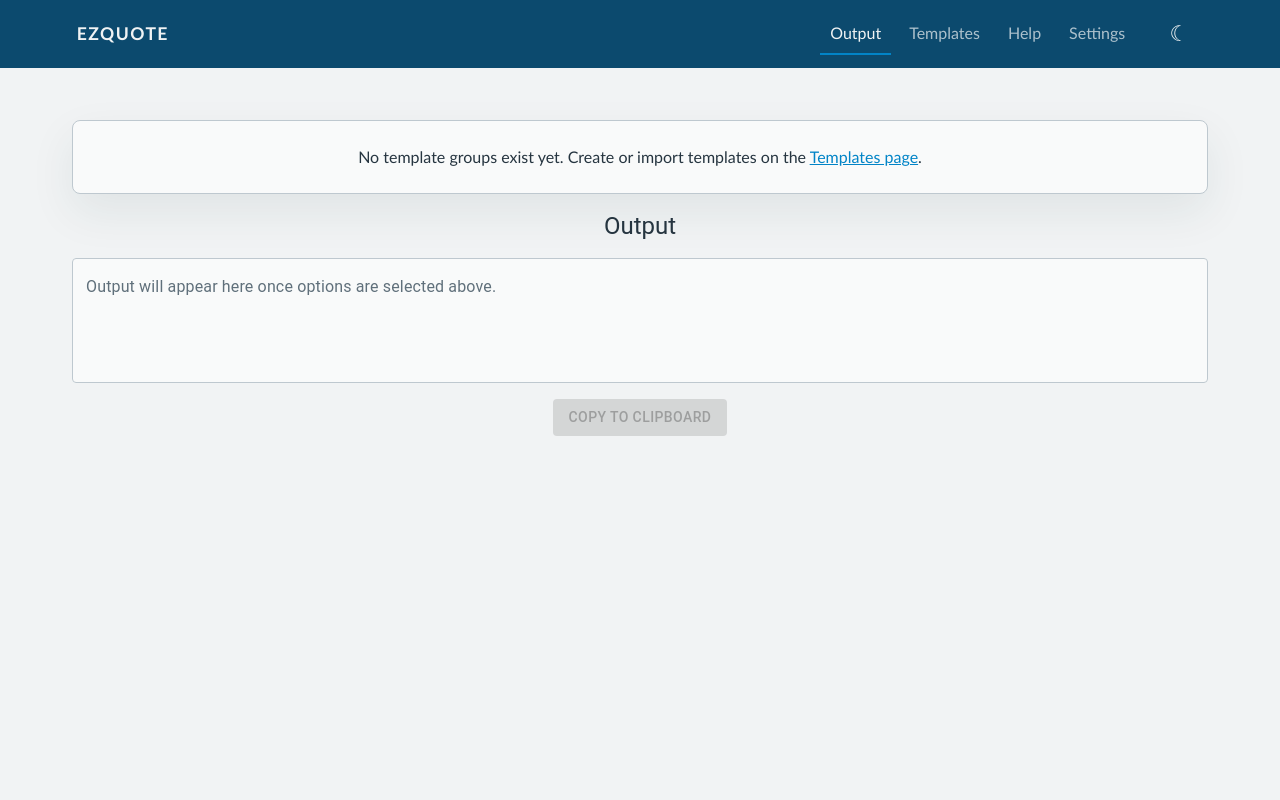
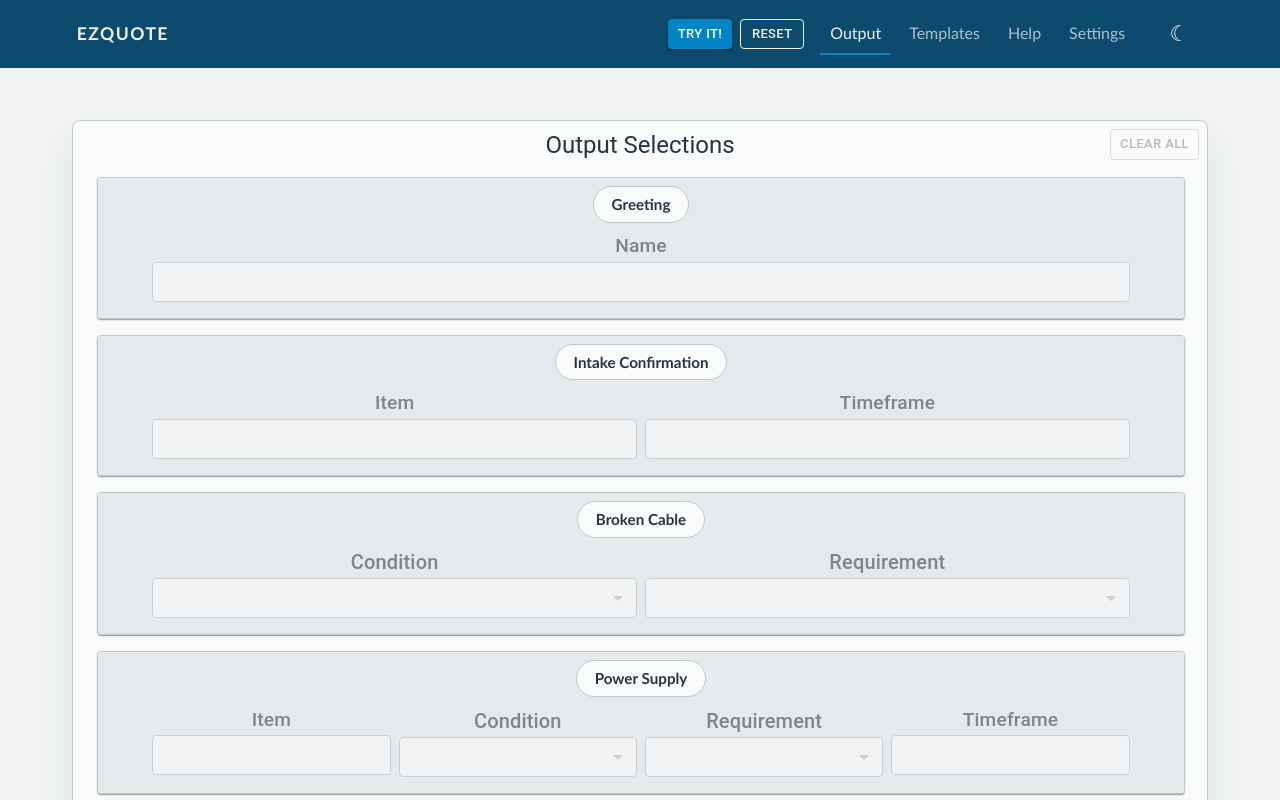
Before and after one commit to sterance/EzQuote, a React (Vite) app: page /demo/output in a window 1280 px wide. Before the commit this address led to /output. Shown: the top 800 px of the page. Built offline with nearby package versions, Linux system fonts and the light colour scheme.

Commit message:
added a demo mode with isolated storage and quick reset

```diff
--- a/src/App.css
+++ b/src/App.css
@@ -223,9 +223,6 @@ h1 {
 }
 
 .button-sections .MuiButton-root.clear-all-btn {
-  text-transform: uppercase;
-}
-.button-sections .MuiButton-root.advanced-btn {
   text-transform: uppercase;
 }
 
--- a/src/App.tsx
+++ b/src/App.tsx
@@ -1,22 +1,21 @@
 import "./App.css";
-import { Box, createTheme, IconButton, ThemeProvider } from "@mui/material";
+import { Box, createTheme, IconButton, ThemeProvider, Button } from "@mui/material";
 import { useEffect, useState } from "react";
 import { NavLink, Navigate, Route, Routes } from "react-router-dom";
 import { Output } from "./pages/Output";
 import { Help } from "./pages/Help";
 import { Settings } from "./pages/Settings";
 import { Templates } from "./pages/Templates";
-import {
-  applyThemeVars,
-  DARK_THEMES,
-  LIGHT_THEMES,
-} from "./themeOptions";
+import { ConfirmationModal } from "./components/ConfirmationModal";
+import { getInitialDemoTemplates } from "./hooks/useTemplateStore";
+import { applyThemeVars, DARK_THEMES, LIGHT_THEMES } from "./themeOptions";
 
 const DARK_MODE_KEY = "dark_mode";
-const ADVANCED_MODE_KEY = "advanced_mode";
 const SETTINGS_DATA_KEY = "settings_data";
 const LIGHT_THEME_KEY = "light_theme_index";
 const DARK_THEME_KEY = "dark_theme_index";
+const DEMO_STORAGE_KEY = "template_data_demo";
+const DEMO_OUTPUT_STORAGE_KEY = "output_data_demo";
 
 function readInitialThemeIndices(): {
   light: number;
@@ -26,14 +25,8 @@ function readInitialThemeIndices(): {
     const raw = localStorage.getItem(SETTINGS_DATA_KEY);
     const parsed = raw ? JSON.parse(raw) : {};
     return {
-      light:
-        typeof parsed?.[LIGHT_THEME_KEY] === "number"
-          ? parsed[LIGHT_THEME_KEY]
-          : 0,
-      dark:
-        typeof parsed?.[DARK_THEME_KEY] === "number"
-          ? parsed[DARK_THEME_KEY]
-          : 0,
+      light: typeof parsed?.[LIGHT_THEME_KEY] === "number" ? parsed[LIGHT_THEME_KEY] : 0,
+      dark: typeof parsed?.[DARK_THEME_KEY] === "number" ? parsed[DARK_THEME_KEY] : 0,
     };
   } catch {
     return { light: 0, dark: 0 };
@@ -41,24 +34,15 @@ function readInitialThemeIndices(): {
 }
 
 function App() {
+  const isDemoRoute = location.pathname.startsWith("/demo");
   const [themeIndices, setThemeIndices] = useState(readInitialThemeIndices);
+  const [isResetModalOpen, setIsResetModalOpen] = useState(false);
   const [isDarkMode, setIsDarkMode] = useState<boolean>(() => {
     try {
       const saved = localStorage.getItem(DARK_MODE_KEY) === "true";
-      document.documentElement.setAttribute(
-        "data-theme",
-        saved ? "dark" : "light",
-      );
+      document.documentElement.setAttribute("data-theme", saved ? "dark" : "light");
       applyThemeVars(saved, saved ? themeIndices.dark : themeIndices.light);
       return saved;
-    } catch {
-      return false;
-    }
-  });
-
-  const [advancedMode, setAdvancedMode] = useState<boolean>(() => {
-    try {
-      return localStorage.getItem(ADVANCED_MODE_KEY) === "true";
     } catch {
       return false;
     }
@@ -72,21 +56,29 @@ function App() {
     return () => window.removeEventListener("settings-changed", handleSettingsChanged);
   });
 
+  useEffect(() => {
+    if (!isDemoRoute) return;
+
+    if (localStorage.getItem(DEMO_STORAGE_KEY) === null) {
+      localStorage.setItem(DEMO_STORAGE_KEY, JSON.stringify(getInitialDemoTemplates()));
+    }
+    if (localStorage.getItem(DEMO_OUTPUT_STORAGE_KEY) === null) {
+      localStorage.setItem(DEMO_OUTPUT_STORAGE_KEY, JSON.stringify({ enabledGroups: {}, textFills: {} }));
+    }
+  }, [isDemoRoute]);
+
   const toggleTheme = () => {
     const next = !isDarkMode;
     setIsDarkMode(next);
     localStorage.setItem(DARK_MODE_KEY, String(next));
-    document.documentElement.setAttribute(
-      "data-theme",
-      next ? "dark" : "light",
-    );
+    document.documentElement.setAttribute("data-theme", next ? "dark" : "light");
     applyThemeVars(next, next ? themeIndices.dark : themeIndices.light);
   };
 
-  const toggleAdvancedMode = () => {
-    const next = !advancedMode;
-    setAdvancedMode(next);
-    localStorage.setItem(ADVANCED_MODE_KEY, String(next));
+  const resetDemoTemplates = () => {
+    localStorage.setItem(DEMO_STORAGE_KEY, JSON.stringify(getInitialDemoTemplates()));
+    setIsResetModalOpen(false);
+    window.location.reload();
   };
 
   const availableThemes = isDarkMode ? DARK_THEMES : LIGHT_THEMES;
@@ -124,32 +116,59 @@ function App() {
         <Box component="nav" className="top-nav" aria-label="Main navigation">
           <span className="brand-mark">EzQuote</span>
           <Box className="nav-links">
+            {isDemoRoute && (
+              <Box sx={{ display: "flex", gap: 1, mr: 1, alignItems: "center" }}>
+                <Button
+                  size="small"
+                  variant="contained"
+                  onClick={() => {
+                    window.location.href = location.pathname.replace(/^\/demo/, "") || "/output";
+                  }}
+                >
+                  Try It!
+                </Button>
+                <Button size="small" variant="outlined" color="inherit" onClick={() => setIsResetModalOpen(true)}>
+                  Reset
+                </Button>
+              </Box>
+            )}
+            {isDemoRoute ? (
+              <>
+                <NavLink to="/demo/output">Output</NavLink>
+                <NavLink to="/demo/templates">Templates</NavLink>
+                <NavLink to="/demo/help">Help</NavLink>
+                <NavLink to="/demo/settings">Settings</NavLink>
+              </>
+            ) : (
+              <>
                 <NavLink to="/output">Output</NavLink>
                 <NavLink to="/templates">Templates</NavLink>
                 <NavLink to="/help">Help</NavLink>
                 <NavLink to="/settings">Settings</NavLink>
+              </>
+            )}
           </Box>
-        <IconButton
-          className="theme-toggle"
-          aria-label={
-            isDarkMode ? "Switch to light mode" : "Switch to dark mode"
-          }
-          title={isDarkMode ? "Switch to light mode" : "Switch to dark mode"}
-          onClick={toggleTheme}
-        >
+          <IconButton className="theme-toggle" onClick={toggleTheme} aria-label={isDarkMode ? "Switch to light mode" : "Switch to dark mode"} title={isDarkMode ? "Switch to light mode" : "Switch to dark mode"}>
             <span aria-hidden="true">{isDarkMode ? "☀" : "☾"}</span>
           </IconButton>
         </Box>
 
         <Box component="main" className="main-content">
           <Routes>
-           <Route path="/output" element={<Output advancedMode={advancedMode} onToggleAdvancedMode={toggleAdvancedMode} />} />
-           <Route path="/templates" element={<Templates />} />
+            <Route path="*" element={<Navigate to="/output" replace />} />
+            <Route path="/output" element={<Output key="output" />} />
+            <Route path="/templates" element={<Templates key="templates" />} />
             <Route path="/help" element={<Help />} />
             <Route path="/settings" element={<Settings />} />
-           <Route path="*" element={<Navigate to="/output" replace />} />
+
+            <Route path="/demo" element={<Navigate to="/demo/output" replace />} />
+            <Route path="/demo/output" element={<Output key="demo-output" />} />
+            <Route path="/demo/templates" element={<Templates key="demo-templates" />} />
+            <Route path="/demo/help" element={<Help />} />
+            <Route path="/demo/settings" element={<Settings />} />
           </Routes>
         </Box>
+        <ConfirmationModal isOpen={isResetModalOpen} message="Reset demo to its initial state?" onConfirm={resetDemoTemplates} onCancel={() => setIsResetModalOpen(false)} />
       </Box>
     </ThemeProvider>
   );
--- a/src/hooks/useTemplateStore.ts
+++ b/src/hooks/useTemplateStore.ts
@@ -1,18 +1,23 @@
 import { useState, useEffect } from "react";
+import { useLocation } from "react-router-dom";
 import type { ButtonGroup } from "../types";
-import {
-  extractTags,
-  syncGroupFills,
-  generateId,
-  normalizeGroup,
-  serializeGroup,
-} from "../utils/templateUtils";
+import sampleTemplates from "../data/sample-templates.json";
+import { extractTags, syncGroupFills, generateId, normalizeGroup, serializeGroup } from "../utils/templateUtils";
 
 const STORAGE_KEY = "template_data";
+const DEMO_STORAGE_KEY = "template_data_demo";
+
+export const getInitialDemoTemplates = (): ButtonGroup[] => sampleTemplates.map((template) => normalizeGroup(template as Partial<ButtonGroup>));
 
 export const useTemplateStore = () => {
+  const location = useLocation();
+  const storageKey = location.pathname.startsWith("/demo") ? DEMO_STORAGE_KEY : STORAGE_KEY;
   const [groups, setGroups] = useState<ButtonGroup[]>(() => {
-    const saved = localStorage.getItem(STORAGE_KEY);
+    if (storageKey === DEMO_STORAGE_KEY && localStorage.getItem(DEMO_STORAGE_KEY) === null) {
+      localStorage.setItem(DEMO_STORAGE_KEY, JSON.stringify(getInitialDemoTemplates()));
+    }
+
+    const saved = localStorage.getItem(storageKey);
     if (saved) {
       try {
         const parsed = JSON.parse(saved);
@@ -28,8 +33,8 @@ export const useTemplateStore = () => {
   const [newGroupPending, setNewGroupPending] = useState(false);
 
   useEffect(() => {
-    localStorage.setItem(STORAGE_KEY, JSON.stringify(groups));
-  }, [groups]);
+    localStorage.setItem(storageKey, JSON.stringify(groups));
+  }, [groups, storageKey]);
 
   const updateGroup = (groupId: string, newLabel: string, newTemplate: string) => {
     setGroups((prev) =>
@@ -91,11 +96,7 @@ export const useTemplateStore = () => {
   };
 
   const updateGroupFills = (groupId: string, fills: ButtonGroup["fills"]) => {
-    setGroups((prev) =>
-      prev.map((group) =>
-        group.id === groupId ? { ...group, fills } : group,
-      ),
-    );
+    setGroups((prev) => prev.map((group) => (group.id === groupId ? { ...group, fills } : group)));
   };
 
   const toggleStarredValue = (groupId: string, tag: string, fillId: string) => {
@@ -103,9 +104,7 @@ export const useTemplateStore = () => {
       prev.map((group) => {
         if (group.id !== groupId) return group;
         const fills = { ...group.fills };
-        fills[tag] = (fills[tag] ?? []).map((f) =>
-          f.id === fillId ? { ...f, starred: !f.starred } : f,
-        );
+        fills[tag] = (fills[tag] ?? []).map((f) => (f.id === fillId ? { ...f, starred: !f.starred } : f));
         return { ...group, fills };
       }),
     );
@@ -125,7 +124,7 @@ export const useTemplateStore = () => {
   };
 
   const clearAll = () => {
-    localStorage.removeItem(STORAGE_KEY);
+    localStorage.removeItem(storageKey);
     setGroups([]);
   };
 
--- a/src/pages/Output.tsx
+++ b/src/pages/Output.tsx
@@ -1,7 +1,7 @@
 import { Alert, Box, Button, Link, Snackbar, Typography } from "@mui/material";
 import { useEffect, useMemo, useState } from "react";
 import * as React from "react";
-import { Link as RouterLink } from "react-router-dom";
+import { Link as RouterLink, useLocation } from "react-router-dom";
 import { useTemplateStore } from "../hooks/useTemplateStore";
 import OutputGroup from "../components/OutputGroup";
 import OutputOptions from "../components/OutputOptions";
@@ -9,10 +9,9 @@ import Textbox from "../components/Textbox";
 import { extractTags } from "../utils/templateUtils";
 import { formatSelections } from "../utils/textFormatting";
 import { ConfirmationModal } from "../components/ConfirmationModal";
-import AdjustIcon from "@mui/icons-material/Adjust";
-import RocketLaunchIcon from "@mui/icons-material/RocketLaunch";
 
 const STORAGE_KEY = "output_data";
+const DEMO_STORAGE_KEY = "output_data_demo";
 const SETTINGS_DATA_KEY = "settings_data";
 const SPACES_BETWEEN_PARAGRAPHS_KEY = "spaces_between_paragraphs";
 
@@ -29,10 +28,12 @@ function fillTemplate(template: string, fills: Record<string, string[]>) {
   return template.replace(/\{(\w+)\}/g, (_, key: string) => formatSelections(fills[key] ?? []));
 }
 
-export function Output({ advancedMode, onToggleAdvancedMode }: { advancedMode: boolean; onToggleAdvancedMode: () => void }) {
+export function Output() {
+  const location = useLocation();
+  const outputStorageKey = location.pathname.startsWith("/demo") ? DEMO_STORAGE_KEY : STORAGE_KEY;
   const { groups } = useTemplateStore();
   const [enabledGroups, setEnabledGroups] = useState<Record<string, boolean>>(() => {
-    const saved = localStorage.getItem(STORAGE_KEY);
+    const saved = localStorage.getItem(outputStorageKey);
     if (saved) {
       try {
         const parsed = JSON.parse(saved);
@@ -44,7 +45,7 @@ export function Output({ advancedMode, onToggleAdvancedMode }: { advancedMode: b
     return {};
   });
   const [textFills, setTextFills] = useState<Record<string, Record<string, string[]>>>(() => {
-    const saved = localStorage.getItem(STORAGE_KEY);
+    const saved = localStorage.getItem(outputStorageKey);
     if (saved) {
       try {
         const parsed = JSON.parse(saved);
@@ -70,8 +71,8 @@ export function Output({ advancedMode, onToggleAdvancedMode }: { advancedMode: b
   }, []);
 
   useEffect(() => {
-    localStorage.setItem(STORAGE_KEY, JSON.stringify({ enabledGroups, textFills }));
-  }, [enabledGroups, textFills]);
+    localStorage.setItem(outputStorageKey, JSON.stringify({ enabledGroups, textFills }));
+  }, [enabledGroups, outputStorageKey, textFills]);
 
   const handleToggleGroup = (groupId: string, enabled: boolean) => {
     setEnabledGroups((current) => ({ ...current, [groupId]: enabled }));
@@ -159,23 +160,6 @@ export function Output({ advancedMode, onToggleAdvancedMode }: { advancedMode: b
           gap: 2,
         }}
       >
-        <Button
-          variant="outlined"
-          color="error"
-          size="small"
-          onClick={onToggleAdvancedMode}
-          className="advanced-btn"
-          startIcon={advancedMode ? <RocketLaunchIcon /> : <AdjustIcon />}
-          sx={{
-            position: "absolute",
-            top: 8,
-            left: 8,
-            zIndex: 1,
-            display: "none", // button disabled until simple/advanced functionality implemented, remove this line to re-enable
-          }}
-        >
-          {advancedMode ? "Advanced Mode" : "Simple Mode"}
-        </Button>
         {groups.length > 0 && (
           <>
             <Typography variant="h5" sx={{ position: "absolute", left: "50%", transform: "translate(-50%, -50%)" }}>
```
Lines whose indentation alone changed are shown as unchanged.
